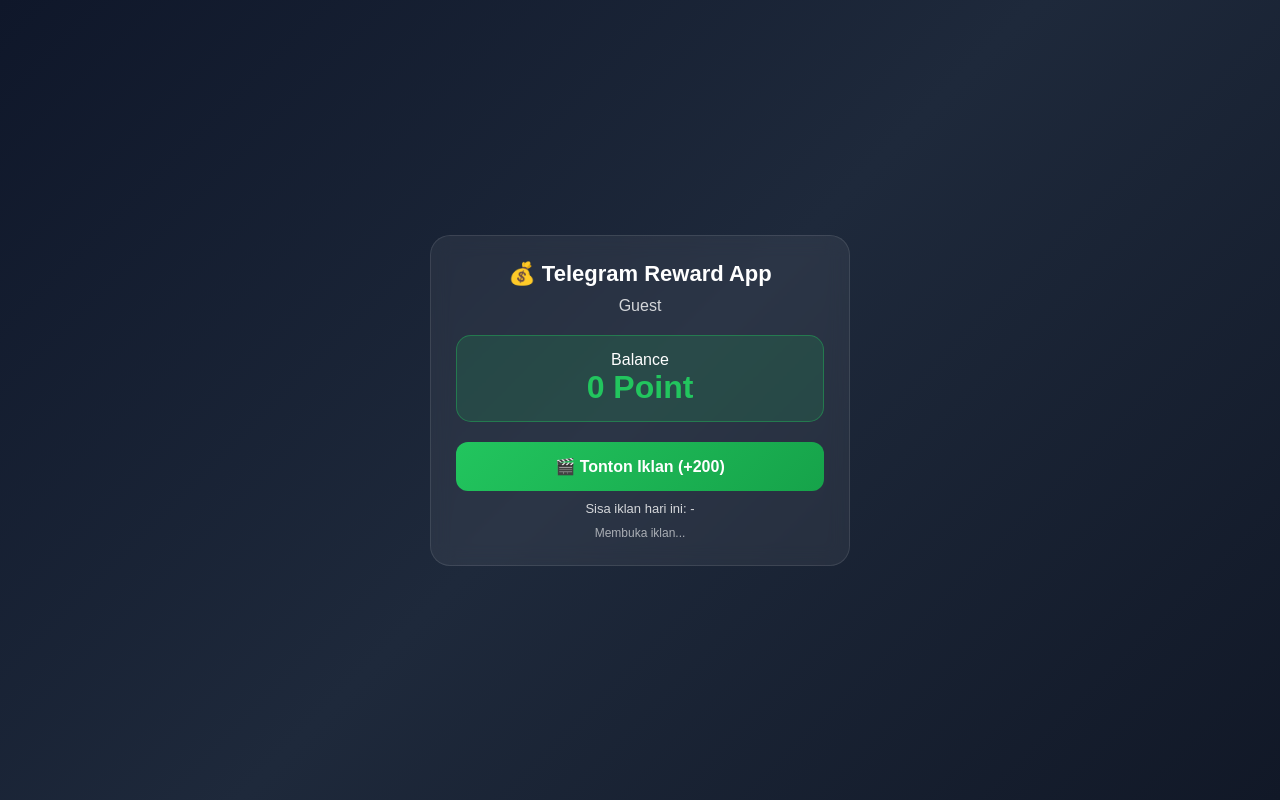
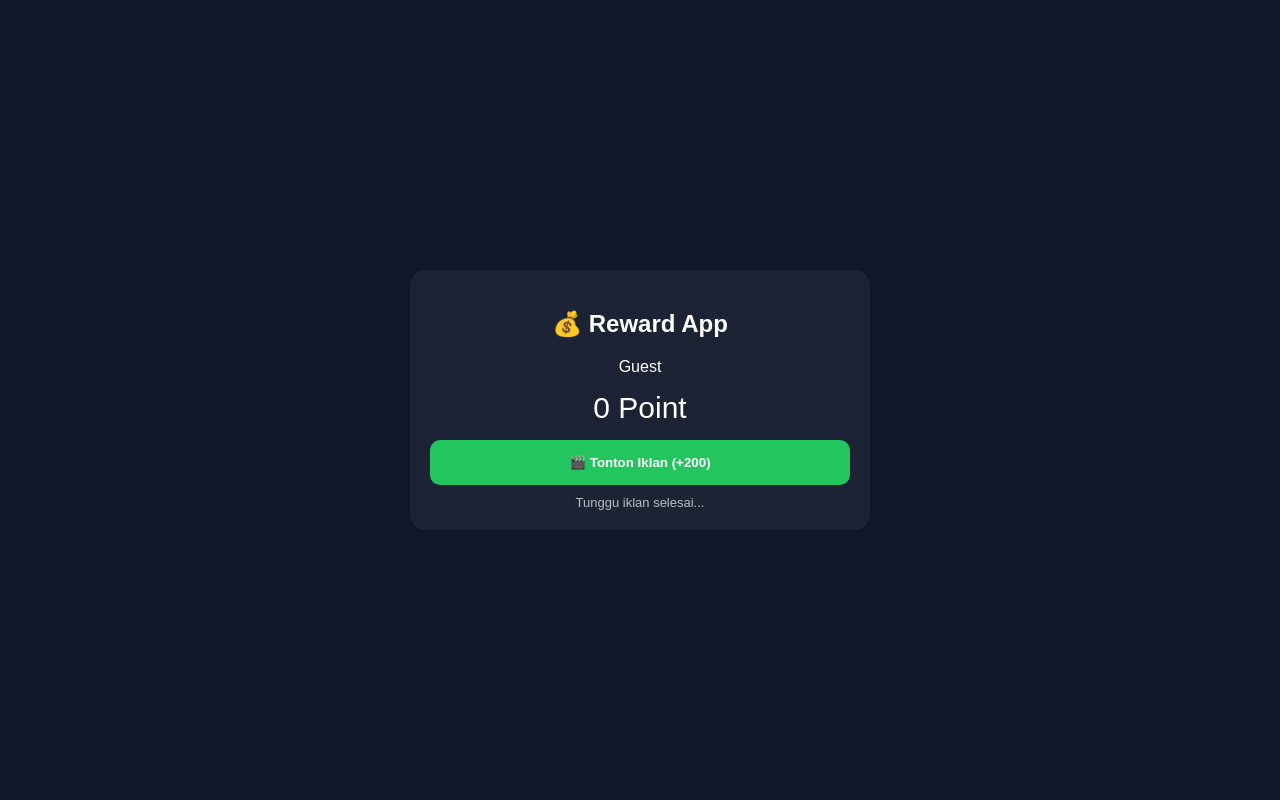
Before and after one commit to ahmadmubes/DanaReward, a website: page index.html in a window 1280 px wide. Both pictures are taken after a click on the button "🎬 Tonton Iklan (+200)". Drawn offline with Linux system fonts and the light colour scheme.

Commit message:
Update index.html

```diff
--- a/index.html
+++ b/index.html
@@ -6,77 +6,52 @@
 
   <meta name="monetag" content="a20fefbe4065e0f3bda1131ba006a227">
 
-  <title>Telegram Reward App</title>
+  <title>Reward App</title>
 
   <script src="https://telegram.org/js/telegram-web-app.js"></script>
 
   <style>
-    *{
+    body{
       margin:0;
-      padding:0;
-      box-sizing:border-box;
-      font-family:Arial,sans-serif;
-    }
-
-    body{
-      min-height:100vh;
+      font-family:Arial;
+      background:#0f172a;
+      color:white;
       display:flex;
+      justify-content:center;
       align-items:center;
-      justify-content:center;
-      background:linear-gradient(135deg,#0f172a,#1e293b,#111827);
-      color:white;
-      padding:20px;
+      height:100vh;
     }
 
     .card{
-      width:100%;
+      width:90%;
       max-width:420px;
-      background:rgba(255,255,255,0.06);
-      border:1px solid rgba(255,255,255,0.1);
-      backdrop-filter:blur(10px);
-      border-radius:20px;
-      padding:25px;
+      background:rgba(255,255,255,0.05);
+      padding:20px;
+      border-radius:15px;
       text-align:center;
-    }
-
-    h1{ font-size:22px; margin-bottom:10px; }
-
-    .user{ opacity:0.8; margin-bottom:15px; }
-
-    .balance-box{
-      background:rgba(34,197,94,0.15);
-      border:1px solid rgba(34,197,94,0.4);
-      border-radius:15px;
-      padding:15px;
-      margin:20px 0;
-    }
-
-    .balance{
-      font-size:32px;
-      font-weight:bold;
-      color:#22c55e;
     }
 
     button{
       width:100%;
       padding:15px;
       border:none;
-      border-radius:12px;
-      font-size:16px;
+      border-radius:10px;
+      background:#22c55e;
+      color:white;
       font-weight:bold;
-      color:white;
-      background:linear-gradient(135deg,#22c55e,#16a34a);
       cursor:pointer;
     }
 
-    button:disabled{
-      opacity:0.6;
-      cursor:not-allowed;
+    .balance{
+      font-size:30px;
+      margin:15px 0;
     }
 
-    .info{ margin-top:10px; font-size:13px; opacity:0.8; }
-
-    .small{ margin-top:10px; font-size:12px; opacity:0.6; }
+    .info{
+      margin-top:10px;
+      font-size:13px;
+      opacity:0.7;
+    }
   </style>
 </head>
 
@@ -84,50 +59,32 @@
 
 <div class="card">
 
-  <h1>💰 Telegram Reward App</h1>
+  <h2>💰 Reward App</h2>
 
-  <div class="user" id="username">Loading...</div>
+  <div id="username">Loading...</div>
 
-  <div class="balance-box">
-    <div>Balance</div>
   <div class="balance">
     <span id="balance">0</span> Point
   </div>
-  </div>
 
-  <button id="watchBtn" onclick="watchAd()">
-    🎬 Tonton Iklan (+200)
-  </button>
+  <button id="btn" onclick="watchAd()">🎬 Tonton Iklan (+200)</button>
 
-  <div class="info" id="limitInfo">
-    Sisa iklan hari ini: -
-  </div>
-
-  <div class="small" id="cooldownText">
-    Siap menonton iklan
-  </div>
+  <div class="info" id="info">Siap menonton iklan</div>
 
 </div>
 
 <script>
 
 const tg = window.Telegram?.WebApp;
-
-if(!tg){
-  alert("Buka dari Telegram bot");
-}
-
 tg?.expand();
 
-const user = tg?.initDataUnsafe?.user || { id: 0, first_name: "Guest" };
+const user = tg?.initDataUnsafe?.user || { id:0, first_name:"Guest" };
 
-const username = document.getElementById("username");
-const balanceText = document.getElementById("balance");
-const limitInfo = document.getElementById("limitInfo");
-const cooldownText = document.getElementById("cooldownText");
-const btn = document.getElementById("watchBtn");
+document.getElementById("username").innerText = user.first_name;
 
-username.innerText = user.first_name;
+const btn = document.getElementById("btn");
+const balanceEl = document.getElementById("balance");
+const info = document.getElementById("info");
 
 let cooldown = false;
 
@@ -138,75 +95,41 @@ async function watchAd(){
   cooldown = true;
   btn.disabled = true;
 
-  cooldownText.innerText = "Membuka iklan...";
+  info.innerText = "Membuka iklan...";
 
-  try {
+  // 🔥 FLAG SYSTEM START
+  localStorage.setItem("ads_status", "watching");
 
-    // 🔥 STEP 1: OPEN ADS PAGE (STABIL DI TELEGRAM)
-    const adWindow = window.open("/ads.html", "_blank");
+  window.open("/ads.html", "_blank");
 
-    if(!adWindow){
-      alert("Popup diblokir Telegram");
-      cooldown = false;
-      btn.disabled = false;
-      return;
-    }
+  info.innerText = "Tunggu iklan selesai...";
 
-    cooldownText.innerText = "Silakan lihat iklan, lalu kembali ke aplikasi";
+  const check = setInterval(async () => {
 
-    // 🔥 STEP 2: CHECK USER RETURN (LEBIH STABIL)
-    let checkCount = 0;
+    if(localStorage.getItem("ads_status") === "done"){
 
-    const interval = setInterval(async () => {
+      clearInterval(check);
 
-      checkCount++;
+      localStorage.removeItem("ads_status");
 
-      if(document.visibilityState === "visible" && checkCount > 2){
-
-        clearInterval(interval);
-
-        try {
-
-          const res = await fetch('/api/reward', {
-            method:'POST',
-            headers:{'Content-Type':'application/json'},
-            body:JSON.stringify({
-              telegram_id: user.id
-            })
+      const res = await fetch("/api/reward", {
+        method:"POST",
+        headers:{ "Content-Type":"application/json" },
+        body: JSON.stringify({ telegram_id: user.id })
       });
 
       const data = await res.json();
 
       if(res.ok){
-            balanceText.innerText = data.balance;
-            limitInfo.innerText = "Sisa iklan hari ini: " + data.remaining_today;
-          }
-
-        } catch(e){
-          console.log(e);
+        balanceEl.innerText = data.balance;
       }
 
       cooldown = false;
       btn.disabled = false;
-        cooldownText.innerText = "Siap menonton iklan";
+      info.innerText = "Siap menonton iklan";
     }
 
-    }, 3000);
-
-    // 🔥 fallback safety (biar tidak stuck)
-    setTimeout(() => {
-      if(cooldown){
-        cooldown = false;
-        btn.disabled = false;
-        cooldownText.innerText = "Timeout, coba lagi";
-      }
-    }, 30000);
-
-  } catch(err){
-    console.log(err);
-    cooldown = false;
-    btn.disabled = false;
-  }
+  }, 2000);
 
 }
 
```
Lines whose indentation alone changed are shown as unchanged.
